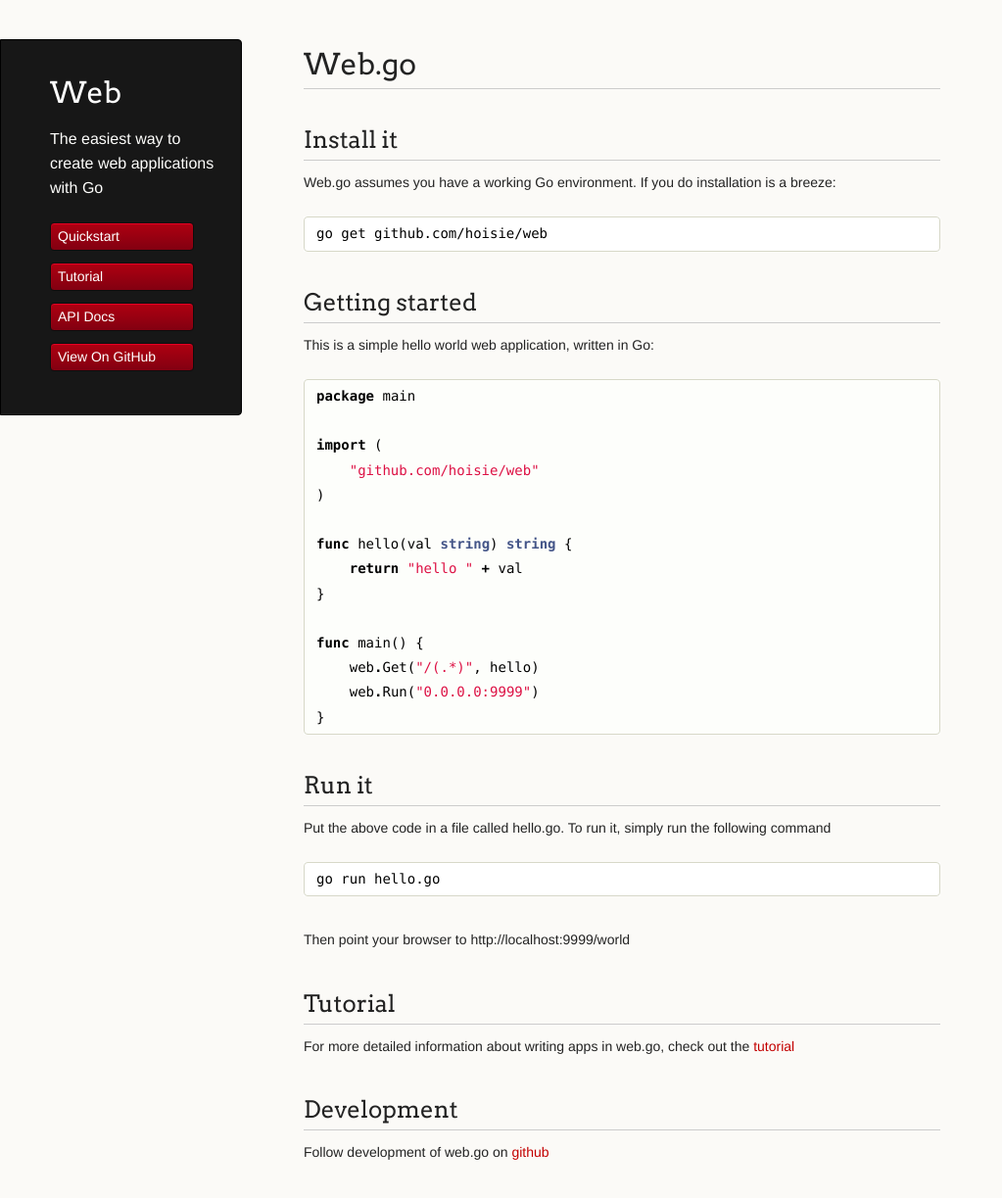
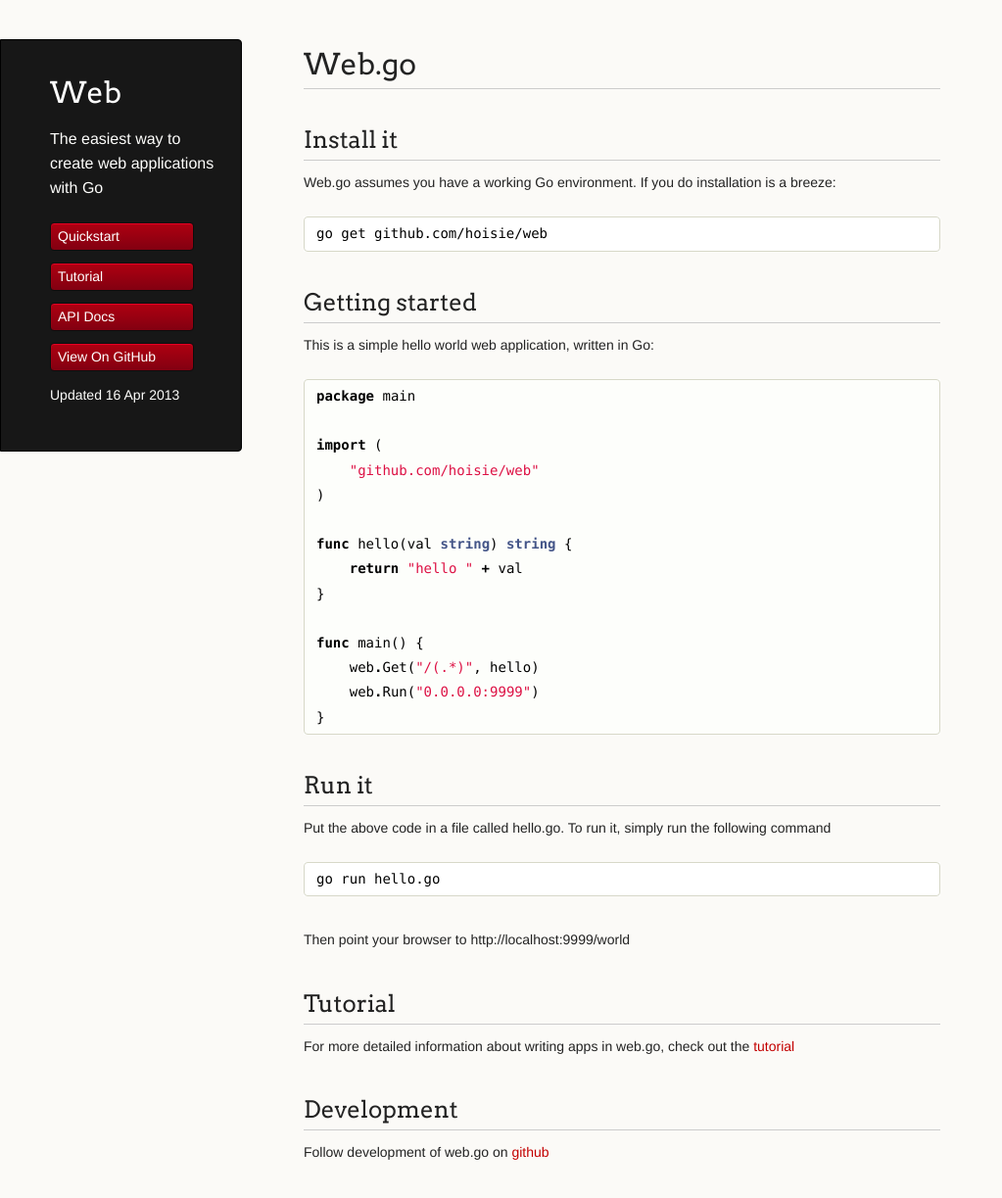
Before and after one commit to hoisie/web, a Jekyll site: the page built from index.md, in a window 1280 px wide and 1261 px high. Shown: the top 1223 px of the window at 98% size, without its empty margins (0-1023 px from the left). Built offline with Jekyll 4.4.1, drawn with Linux system fonts in a browser that asks for light colours; nearby versions of some CDN libraries.

Commit message:
Added timestamp to sidebar

```diff
--- a/_layouts/default.html
+++ b/_layouts/default.html
@@ -24,6 +24,7 @@
           <li><a href="tutorial.html">Tutorial</a></li>
           <li><a href="api.html">API Docs</a></li>
           <li><a href="https://github.com/hoisie/web">View On GitHub</a></li>
+          Updated {{site.time | date_to_string}}
         </ul>
       </header>
     <section>
```
